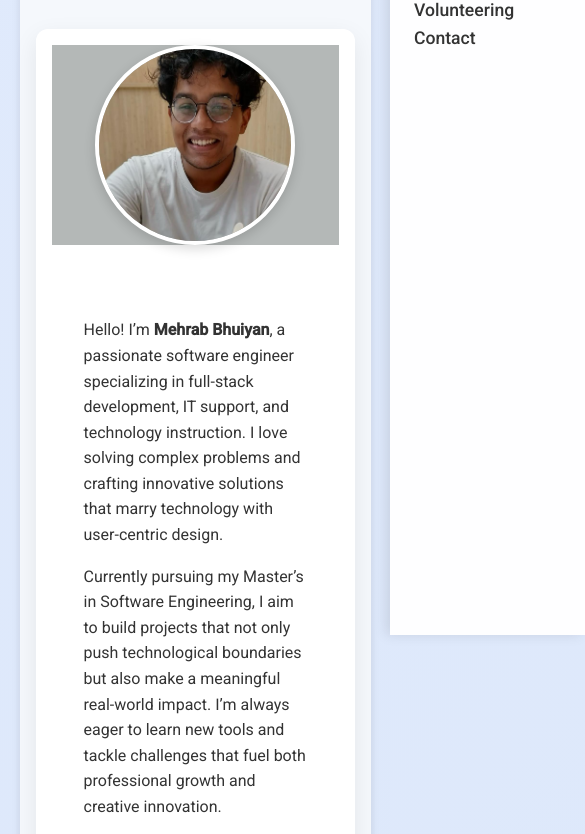
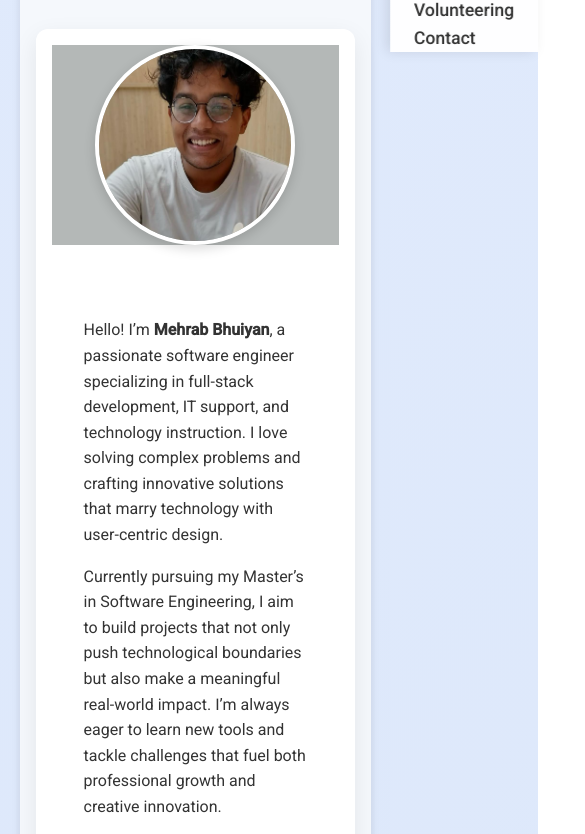
Before and after one commit to mebss/mebss.github.io, a plain HTML site: page index.html in a window 390 px wide. Shown: the part 209-1043 px from the top of the page, 585 px wide, since content can reach past the window. Drawn offline with Linux system fonts and the light colour scheme.

Commit message:
fixing nav in mobile

```diff
--- a/css/style.css
+++ b/css/style.css
@@ -858,7 +858,8 @@ footer {
 
 @media (max-width: 768px) {
   .site-nav {
-    width: 50%;               /* full width now */
+    width: auto;
+    height: auto;              /* full width now */
     transform: translateX(100%);
   }
   .site-nav.open {
@@ -868,6 +869,14 @@ footer {
     border-top: none;
     margin-top: 0.5rem;
     padding-top: 0.5rem;
+
+  }
+  .site-nav a::after {
+    display: none;
+  }
+
+  .site-nav a.active {
+    background: rgba(0,0,0,0.05);
   }
 }
 
```
